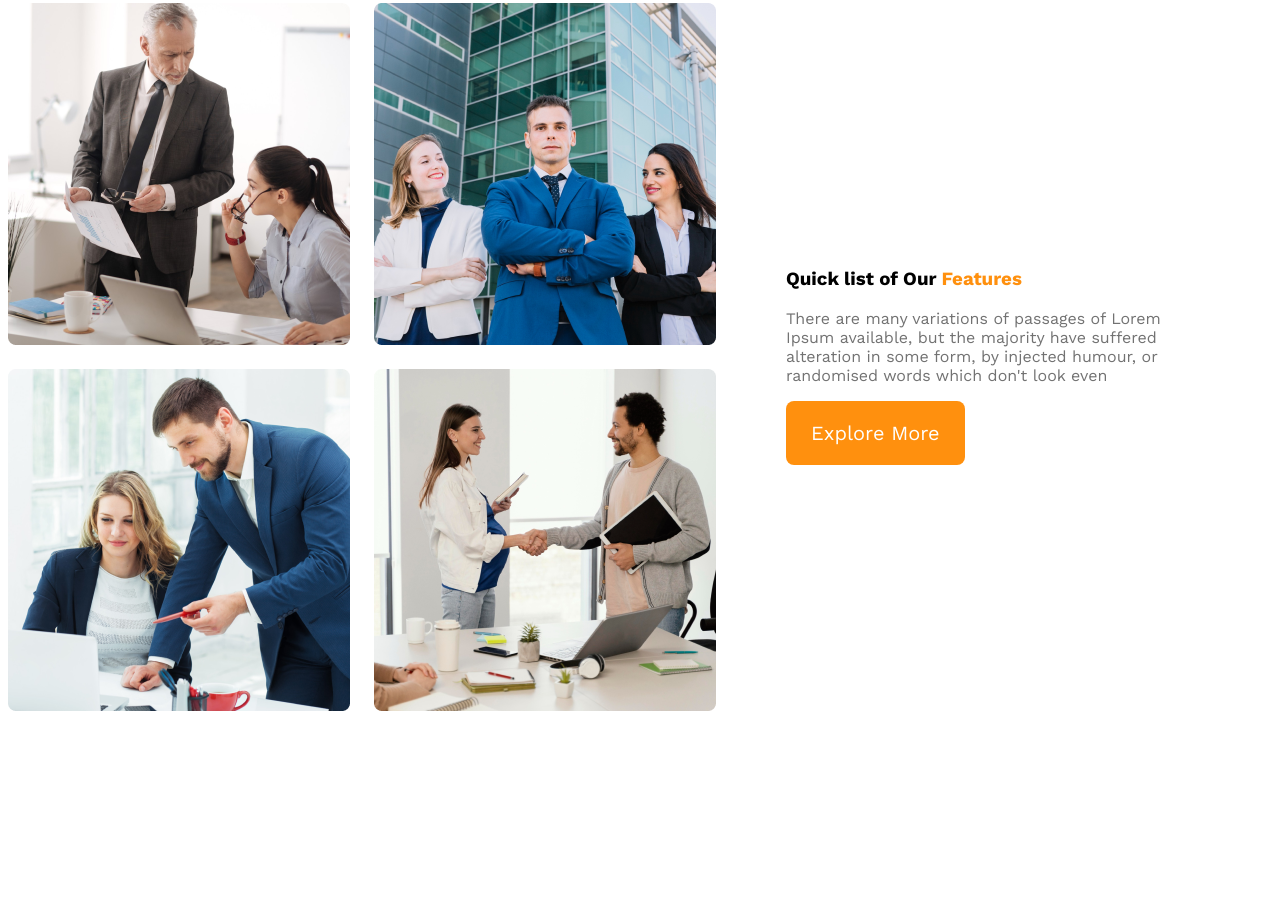
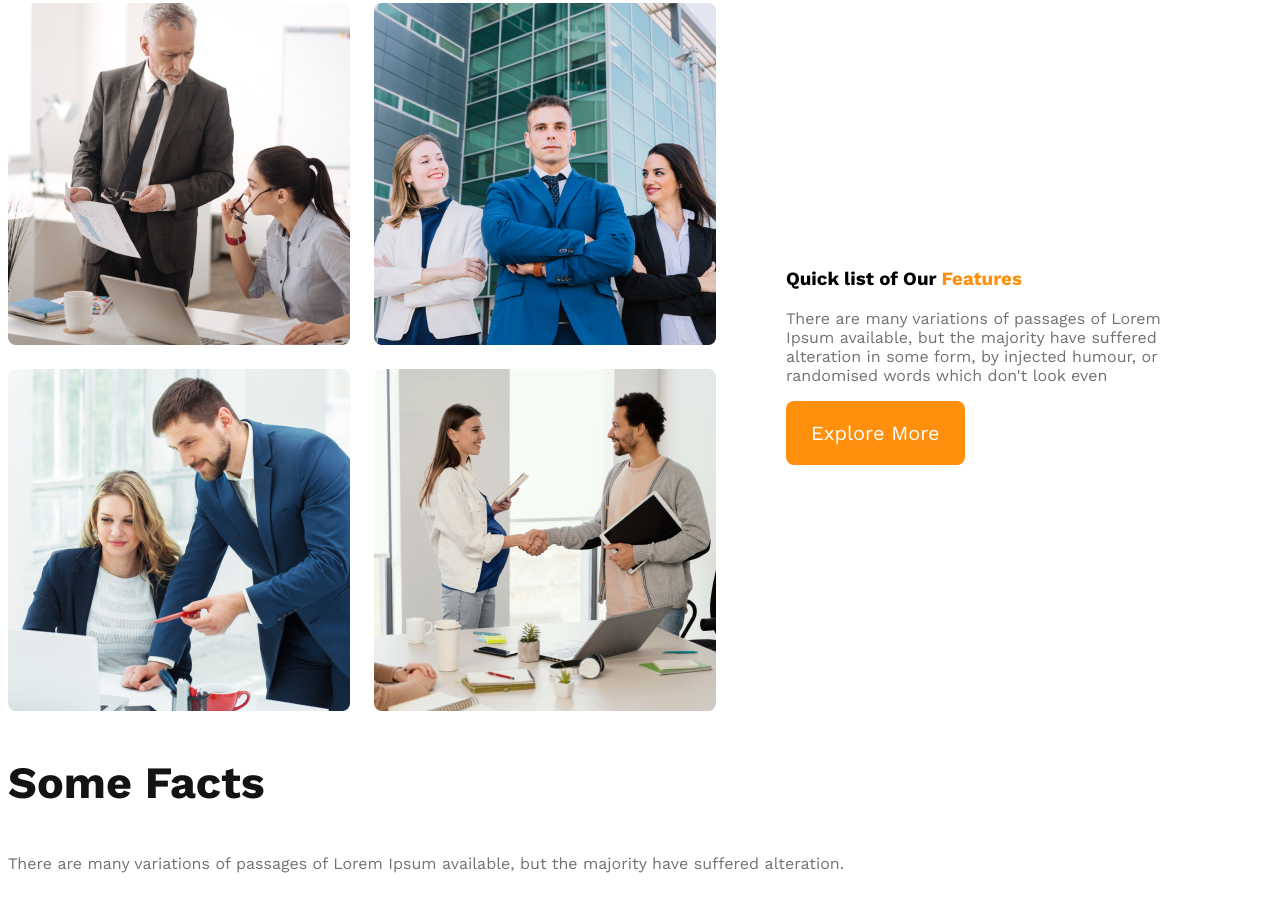
Before and after one commit to rejon5121/g3-website, a plain HTML site: page index.html in a window 1280 px wide. Shown: the part 1367-2278 px from the top of the page. Before the commit the page ends 2138 px from the top, so only its background shows below. Drawn offline with nearby package versions, Linux system fonts and the light colour scheme.

Commit message:
new basic

```diff
--- a/index.html
+++ b/index.html
@@ -9,7 +9,7 @@
 <body>
     <header>
         <!-- header start -->
-        <nav><h3 class="nav-title">G3 Architects</h3>
+        <nav><h3 class="section-title">G3 Architects</h3>
             <ul>
                 <li><a href="https://www.google.com/">Home</a></li>
                 <li><a href="">About</a></li>
@@ -47,6 +47,15 @@
     </div>
 
 </section>
+<!-- features section -->
+<section class="features">
+
+</section>
+<!-- facts -->
+<section class="facts">
+<h3 class="section-title">Some Facts</h3>
+<p class="teams-details">There are many variations of passages of Lorem Ipsum available, but the majority have suffered alteration.</p>
+</section>
     </main>
     <footer>
 
--- a/style.css
+++ b/style.css
@@ -13,7 +13,7 @@ font-family: 'Work Sans', sans-serif;
     justify-content: space-between;
     align-items:center;
   }
-  .nav-title{
+  .section-title{
     font-size:2.8rem;
     font-weight: 700;
     color: #131313;
@@ -88,6 +88,7 @@ font-size: 16px;
 font-weight: 400;
 }
 
+
 @media screen and (max-width:576px){
   header{
     padding:20px;
```
